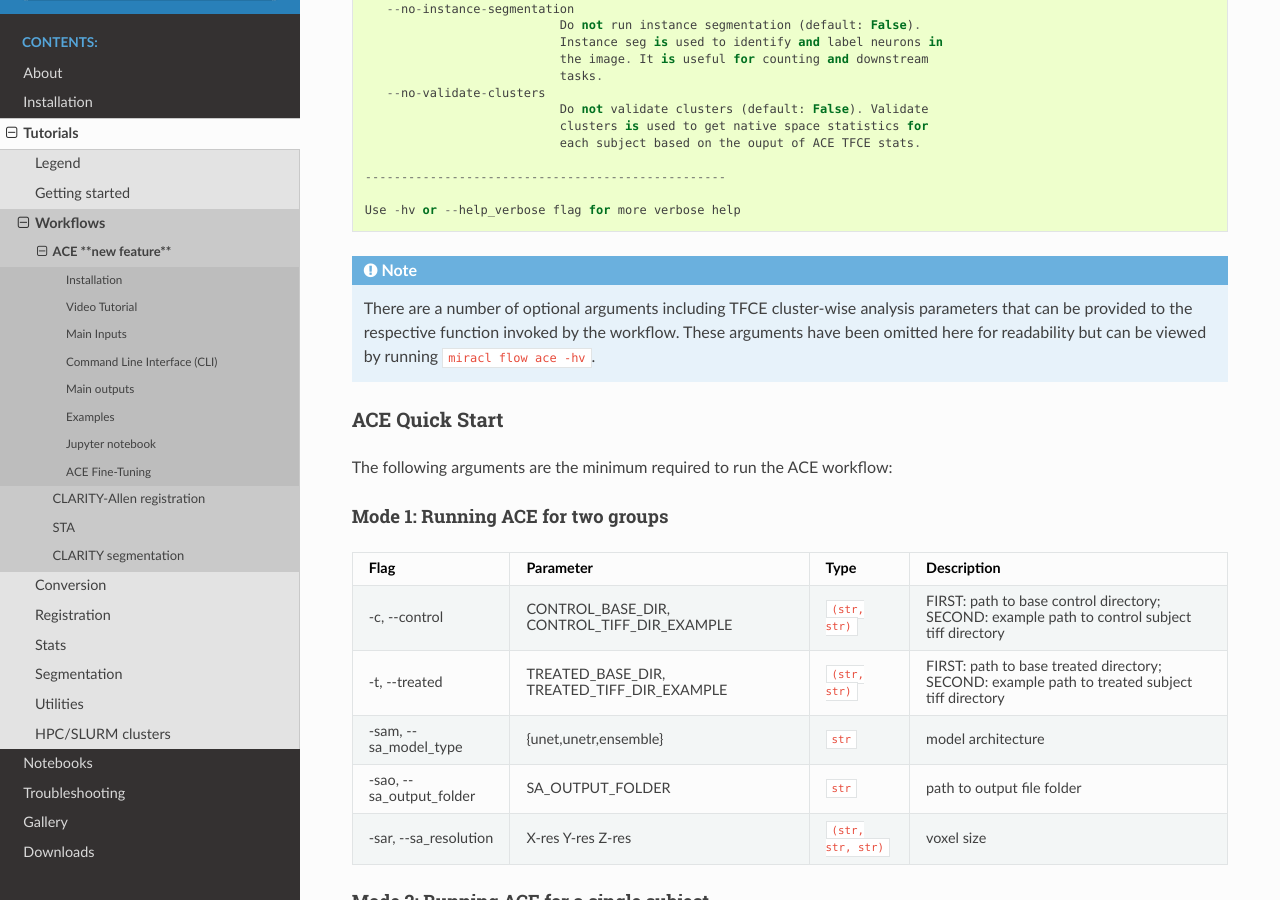
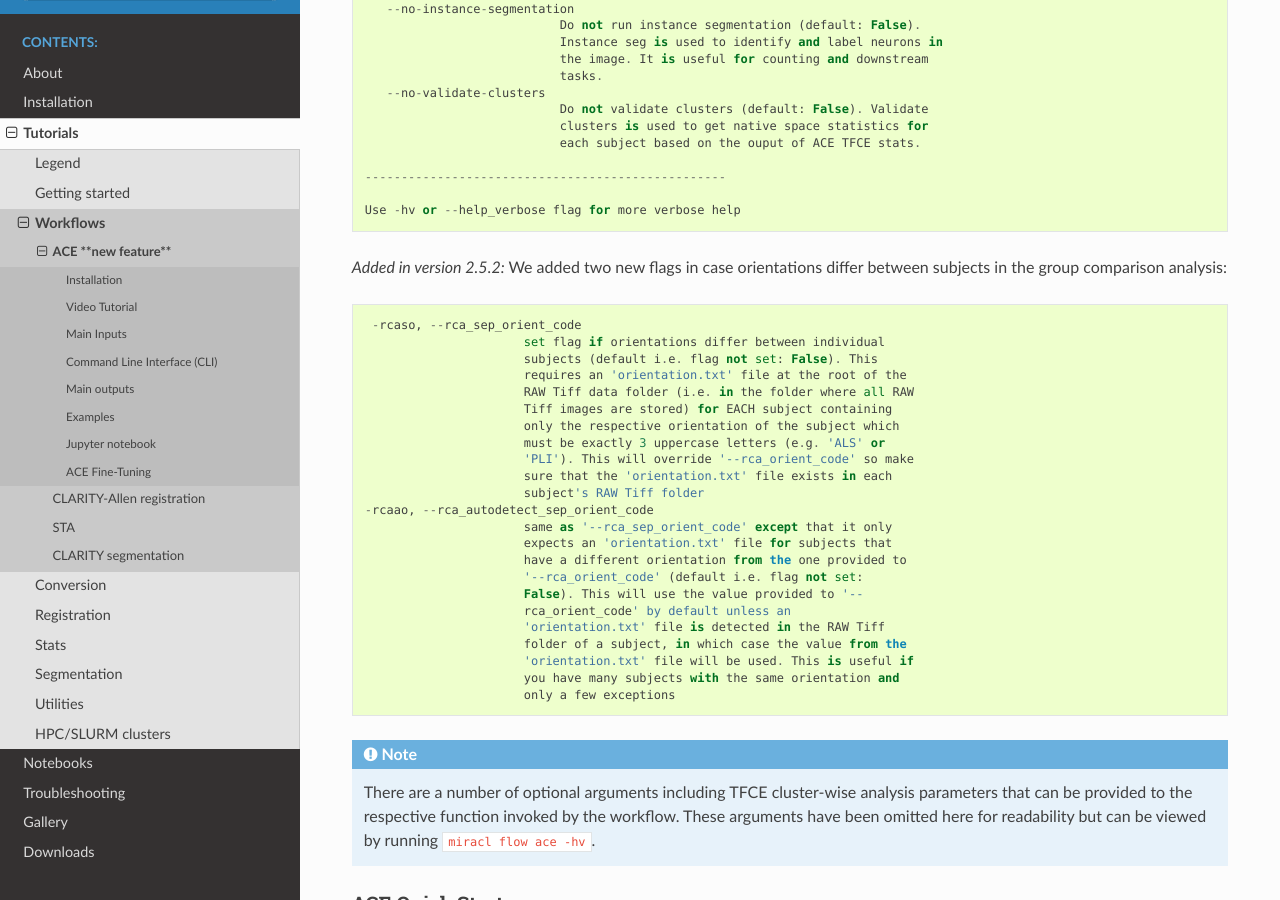
Before and after one commit to AICONSlab/MIRACL, a Sphinx documentation site: the page built from docs/tutorials/workflows/ace_flow/ace_flow.rst, in a window 1280 px wide and 900 px high, scrolled down 3766 px. Built offline with Sphinx 7.4.7 and the Read the Docs theme 3.1.0, drawn with Linux system fonts in a browser that asks for light colours.

Commit message:
[docs] added a docs entry for new orientation flags

```diff
--- a/docs/tutorials/workflows/ace_flow/ace_flow.rst
+++ b/docs/tutorials/workflows/ace_flow/ace_flow.rst
@@ -209,6 +209,36 @@ The following information will be printed to the terminal:
    --------------------------------------------------
 
    Use -hv or --help_verbose flag for more verbose help
+
+.. versionadded:: 2.5.2
+
+   We added two new flags in case orientations differ between subjects in the group comparison analysis:
+
+.. code-block::
+
+   -rcaso, --rca_sep_orient_code
+                        set flag if orientations differ between individual
+                        subjects (default i.e. flag not set: False). This
+                        requires an 'orientation.txt' file at the root of the
+                        RAW Tiff data folder (i.e. in the folder where all RAW
+                        Tiff images are stored) for EACH subject containing
+                        only the respective orientation of the subject which
+                        must be exactly 3 uppercase letters (e.g. 'ALS' or
+                        'PLI'). This will override '--rca_orient_code' so make
+                        sure that the 'orientation.txt' file exists in each
+                        subject's RAW Tiff folder
+  -rcaao, --rca_autodetect_sep_orient_code
+                        same as '--rca_sep_orient_code' except that it only
+                        expects an 'orientation.txt' file for subjects that
+                        have a different orientation from the one provided to
+                        '--rca_orient_code' (default i.e. flag not set:
+                        False). This will use the value provided to '--
+                        rca_orient_code' by default unless an
+                        'orientation.txt' file is detected in the RAW Tiff
+                        folder of a subject, in which case the value from the
+                        'orientation.txt' file will be used. This is useful if
+                        you have many subjects with the same orientation and
+                        only a few exceptions
 
 .. note::
 
```
